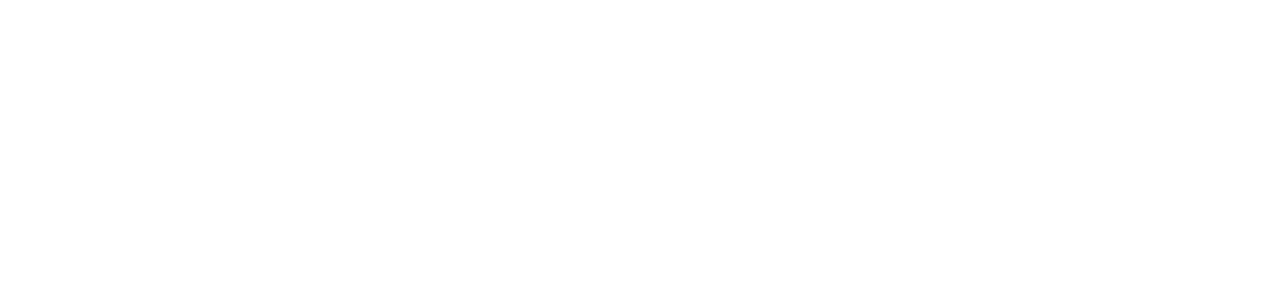
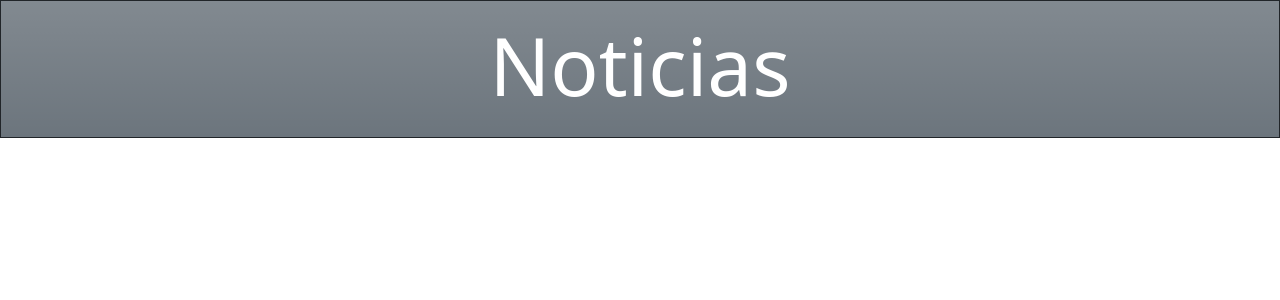
Before and after one commit to julianDev94/tp-react-ejercicio11, a React (Vite) app: page / in a window 1280 px wide. Shown: the top 300 px of the page. Built offline with nearby package versions, Linux system fonts and the light colour scheme.

Commit message:
agrego maquetado titulo

```diff
--- a/src/App.jsx
+++ b/src/App.jsx
@@ -1,12 +1,15 @@
 import 'bootstrap/dist/css/bootstrap.min.css'
 import './App.css'
+import Titulo from './components/Titulo'
 
 function App() {
 
 
   return (
     <>
-
+      <section className='text-center border border-dark p-3 mb-3 bg-secondary bg-gradient text-white'>
+        <Titulo />
+      </section>
     </>
   )
 }
--- /dev/null
+++ b/src/components/Titulo.jsx
@@ -0,0 +1,8 @@
+
+const Titulo = () => {
+    return (
+        <h1 className="display-1">Noticias</h1>
+    );
+};
+
+export default Titulo;
```
